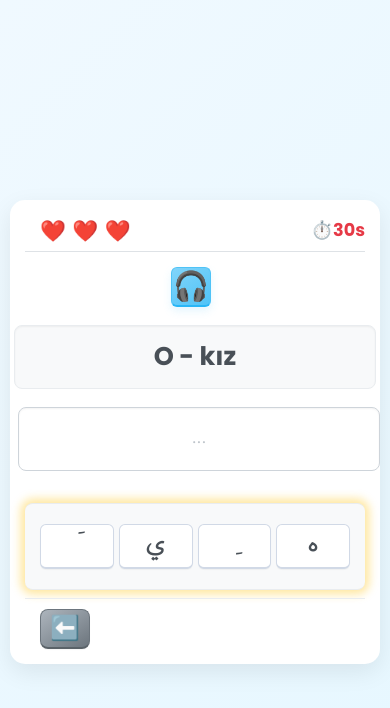
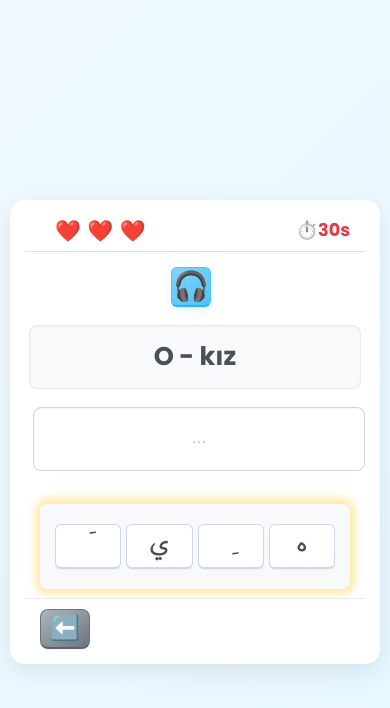
Before and after one commit to gdmrbg7541/dinleveyaz, a plain HTML site: page index.html in a window 390 px wide. Both pictures are taken after a click on the button "Seviye 1". Drawn offline with Linux system fonts and the light colour scheme.

Commit message:
Add files via upload

```diff
--- a/index.html
+++ b/index.html
@@ -10,23 +10,8 @@
 
     <style>
         html { font-size: 16px; }
-        body { font-family: 'Poppins', 'Harmattan', Arial, sans-serif; background: linear-gradient(135deg, #f0f9ff 0%, #e6f7ff 100%); color: #343a40; margin: 0; padding: 0.625rem; display: flex; /* Body'nin flex olması screen'i ortalamaya yardımcı olur */ justify-content: center; align-items: center; min-height: 100vh; overflow-x: hidden; overflow-y: auto; }
-
-        .screen {
-            width: 100%;
-            max-width: 50rem; /* İçerik max genişliği */
-            margin: 1rem auto;
-            background-color: #ffffff; /* Ana beyaz kutu geri geldi */
-            border-radius: 0.9375rem;
-            box-shadow: 0 0.5rem 1.5625rem rgba(0, 0, 0, 0.08);
-            padding: 0.9375rem; /* İç boşluk geri geldi */
-            box-sizing: border-box;
-            display: none; /* JS ile gösterilecek */
-            flex-direction: column;
-            align-items: center; /* İçeriği yatayda ortala */
-            /* Yükseklik kaldırıldı, içerik belirlesin */
-             /* min-height/max-height kaldırıldı */
-        }
+        body { font-family: 'Poppins', 'Harmattan', Arial, sans-serif; background: linear-gradient(135deg, #f0f9ff 0%, #e6f7ff 100%); color: #343a40; margin: 0; padding: 0.625rem; display: flex; justify-content: center; align-items: center; min-height: 100vh; overflow-x: hidden; overflow-y: auto; }
+        .screen { width: 100%; max-width: 50rem; margin: 1rem auto; background-color: #ffffff; border-radius: 0.9375rem; box-shadow: 0 0.5rem 1.5625rem rgba(0, 0, 0, 0.08); padding: 0.9375rem; box-sizing: border-box; display: none; flex-direction: column; align-items: center; }
         .screen.active { display: flex; }
         #gameScreen { flex-grow: 1; display: flex; flex-direction: column; overflow-y: auto; min-height: 0; width: 100%; }
 
@@ -35,105 +20,48 @@
         .title-container .emoji { font-size: 3.5rem; }
         .title-text h1 { font-size: 3rem; color: #004085; margin: 0; font-family: 'Poppins', sans-serif; text-shadow: 1px 1px 0 #d4eaff; }
         .title-text h2 { font-size: 2.2rem; font-weight: 700; color: #007bff; margin: 0; text-shadow: 1px 1px 0 #d4eaff; font-family: 'Harmattan', sans-serif; }
-        #homeScreen h3 { font-size: 1.3rem; font-family: 'Poppins', sans-serif; color: #6c757d; /* Biraz koyulaştı */ padding-bottom: 0.3rem; margin-top: 0.625rem; font-weight: 400; border-bottom: 1px solid #e9ecef; /* Ayırıcı çizgi geri geldi */ }
+        #homeScreen h3 { font-size: 1.3rem; font-family: 'Poppins', sans-serif; color: #6c757d; padding-bottom: 0.3rem; margin-top: 0.625rem; font-weight: 400; border-bottom: 1px solid #e9ecef; }
         #levelSelect { display: grid; grid-template-columns: repeat(2, 1fr); gap: 0.5rem; max-width: 21.875rem; width: 100%; margin: 0.5rem auto 0; }
 
-        /* GÜNCELLENDİ: Daha Görünür Buton Stili */
-        .key-button {
-            padding: 0.5rem 0.75rem; font-size: 1rem; font-weight: 600; font-family: inherit;
-            border: 1px solid #d1d9e6; /* İnce kenarlık */
-            border-bottom-width: 2px; /* Alt kenarlık */
-            border-radius: 0.375rem; cursor: pointer; transition: all 0.1s ease-out;
-            color: #495057; background-color: #f8f9fa; /* Çok açık gri arka plan */
-            box-shadow: 0 1px 1px rgba(0, 0, 0, 0.04); /* Hafif gölge */
-            display: inline-flex; justify-content: center; align-items: center; line-height: 1.2; vertical-align: middle; user-select: none; -webkit-user-select: none; -moz-user-select: none; -ms-user-select: none;
-        }
+        .key-button { padding: 0.5rem 0.75rem; font-size: 1rem; font-weight: 600; font-family: inherit; border: 1px solid #d1d9e6; border-bottom-width: 2px; border-radius: 0.375rem; cursor: pointer; transition: all 0.1s ease-out; color: #495057; background-color: #f8f9fa; box-shadow: 0 1px 1px rgba(0, 0, 0, 0.04); display: inline-flex; justify-content: center; align-items: center; line-height: 1.2; vertical-align: middle; user-select: none; -webkit-user-select: none; -moz-user-select: none; -ms-user-select: none; }
         .key-button:active:not(:disabled) { transform: translateY(1px); border-bottom-width: 1px; background-color: #e9ecef; }
         .key-button:hover:not(:disabled) { background-color: #e9ecef; border-color: #adb5bd; }
-
         .level-btn { background: linear-gradient(145deg, #a7d7c5, #74b49b); border-color: #74b49b; border-bottom-color: #5c9986; color: white; font-weight: 700; font-size: 1.3rem; padding: 0.75rem 1.25rem; }
         .level-btn.selected { background: linear-gradient(145deg, #79a2d8, #537bb8); border-color: #537bb8; border-bottom-color: #3e6093; box-shadow: 0 0 0.625rem rgba(83, 123, 184, 0.5); }
         .level-btn:hover:not(.selected):not(:disabled) { background: linear-gradient(145deg, #b8e0d2, #8ccab3); border-color:#8ccab3; }
         .level-btn:active:not(.selected):not(:disabled) { background: linear-gradient(145deg, #96c9b8, #74b49b); transform: translateY(1px); border-bottom-width: 1px; }
 
-        .action-btn { font-size: 1.3rem; border-radius: 0.5rem; padding: 0.75rem 1.5625rem; }
+        .action-btn { font-size: 1.3rem; border-radius: 0.5rem; padding: 0.625rem 1.25rem; }
         #backToHomeButton { font-size: 1.8rem; width: 3.75rem; height: 3.125rem; padding: 0.5rem 0.9375rem; background: linear-gradient(145deg, #adb5bd, #6c757d); border-color: #6c757d; border-bottom-color: #5a6268; color: white; }
         #backToHomeButton:hover:not(:disabled) { background: linear-gradient(145deg, #bec3c7, #7c858d); border-color: #7c858d; }
         #backToHomeButton:active:not(:disabled) { background: linear-gradient(145deg, #adb5bd, #6c757d); transform: translateY(1px); border-bottom-width: 1px; }
 
-        /* Sayfa 2 */
-        .game-header { display: flex; justify-content: flex-end; align-items: center; padding-bottom: 0.3125rem; border-bottom: 1px solid #dee2e6; margin-bottom: 0.625rem; flex-shrink: 0; width: 100%; box-sizing: border-box;}
+        .game-header, .game-main, .game-footer { width: 100%; max-width: 50rem; margin-left: auto; margin-right: auto; box-sizing: border-box; }
+        .game-header { display: flex; justify-content: flex-end; align-items: center; padding-bottom: 0.3125rem; border-bottom: 1px solid #dee2e6; margin-bottom: 0.625rem; flex-shrink: 0; padding-left: 0.9375rem; padding-right: 0.9375rem;}
         .header-info { font-size: 1.3rem; font-weight: bold; font-family: 'Poppins', sans-serif; margin-left: 0.9375rem; }
         #timerDisplay { color: #e63946; margin-left: auto;}
         #mistakeCounter { color: #e63946; font-size: 1.5rem; letter-spacing: 1px; }
-
-        .game-main { text-align: center; flex-grow: 1; display: flex; flex-direction: column; min-height: 0; gap: 0.625rem; width: 100%; box-sizing: border-box; }
-        .display-row { display: flex; align-items: center; gap: 0.5rem; margin-bottom: 0; flex-shrink: 0; width: 100%; padding: 0.5rem 0; }
+        .game-main { text-align: center; flex-grow: 1; display: flex; flex-direction: column; min-height: 0; gap: 0.625rem; padding-left: 0.9375rem; padding-right: 0.9375rem; }
+        .display-row { display: flex; align-items: center; gap: 0.5rem; margin-bottom: 0; flex-shrink: 0; padding: 0.5rem 0; }
         #audioControl { order: -1; align-self: center; flex-shrink: 0; margin-right: 0.5rem; }
-        #turkishWord, #arabicOutputContainer {
-            flex: 1;
-            padding: 0.375rem 0.625rem;
-            min-height: 3.125rem;
-            display: flex;
-            align-items: center;
-            position: relative;
-            background-color: #f8f9fa; /* Hafif arka plan */
-            border: 1px solid #e9ecef; /* İnce kenarlık */
-            border-radius: 0.5rem; /* Yuvarlak köşeler */
-            box-shadow: inset 0 1px 2px rgba(0,0,0,0.05); /* İç gölge */
-        }
+        #turkishWord, #arabicOutputContainer { flex: 1; padding: 0.375rem 0.625rem; min-height: 3.125rem; display: flex; align-items: center; position: relative; background-color: #f8f9fa; border: 1px solid #e9ecef; border-radius: 0.5rem; box-shadow: inset 0 1px 2px rgba(0,0,0,0.05); }
         #turkishWord { justify-content: flex-end; font-weight: 700; font-family: 'Poppins', sans-serif; color: #495057; font-size: clamp(1.4rem, 3vw, 2.2rem); overflow-wrap: break-word; word-break: break-word; text-align: right; line-height: 1.3; }
         #arabicOutputContainer { gap: 0.5rem; direction: rtl; padding: 0.375rem 0.625rem; border: 1px solid #ced4da; margin-left: 0.5rem; justify-content: center; background-color: #fff; }
         #arabicOutputDisplay { width: auto; max-width: 100%; white-space: normal; word-break: break-all; text-align: center; font-family: 'Harmattan', Arial, sans-serif; font-weight: 700; line-height: 1.3; border: none; background: none; padding: 0; box-shadow: none; direction: rtl; cursor: default; font-size: clamp(1.6rem, 4vw, 3rem); transition: border-color 0.3s, background-color 0.3s; color: #212529; }
         #arabicOutputDisplay.empty::before { content: '...'; color: #adb5bd; font-weight: normal; font-size: 1.3rem; opacity: 0.8; width: 100%; text-align: center;}
         #correctAnswerContainer { display: none !important; }
         #correctAnswerDisplay { display: none !important; }
-
-        #letterBankContainer {
-            border-bottom: 1px solid #e9ecef;
-            border-top: 1px solid #e9ecef;
-            overflow-y: auto;
-            padding: 0.9375rem 0.625rem;
-            margin: auto 0;
-            transition: box-shadow 0.3s;
-            flex-shrink: 1;
-            background-color: #f8f9fa; /* Hafif arka plan */
-            width: 100%;
-            box-sizing: border-box;
-        }
-        #letterBank {
-            display: grid;
-            grid-template-columns: repeat(auto-fit, minmax(3.75rem, 1fr));
-            gap: 0.5rem;
-            justify-content: center;
-            align-content: center;
-            direction: rtl;
-            padding: 0.3125rem;
-            max-width: 43.75rem;
-            margin: 0 auto;
-        }
-        .letter-bank-btn {
-            composes: key-button; /* Temel stil */
-            font-family: 'Harmattan', Arial, sans-serif;
-            font-weight: 700;
-            font-size: 2.2rem;
-            width: 100%; /* Grid hücresini doldur */
-            height: 3.4375rem;
-            padding: 0;
-            margin: 0;
-            background-color: #fff; /* Beyaz butonlar */
-            color: #495057; /* Normal renk */
-        }
+        #letterBankContainer { border-bottom: 1px solid #e9ecef; border-top: 1px solid #e9ecef; overflow-y: auto; padding: 0.9375rem 0.625rem; margin: auto 0; transition: box-shadow 0.3s; flex-shrink: 1; background-color: #f8f9fa; width: 100%; box-sizing: border-box;}
+        #letterBank { display: grid; grid-template-columns: repeat(auto-fit, minmax(3.75rem, 1fr)); gap: 0.5rem; justify-content: center; align-content: center; direction: rtl; padding: 0.3125rem; max-width: 43.75rem; margin: 0 auto; }
+        .letter-bank-btn { composes: key-button; font-family: 'Harmattan', Arial, sans-serif; font-weight: 700; font-size: 2.2rem; width: 100%; height: 3.4375rem; padding: 0; margin: 0; background-color: #fff; color: #495057; }
         .letter-bank-btn.hareke-char { font-size: 2rem; }
         .letter-bank-btn.hareke-fatha { align-items: flex-start; padding-top: 0.3125rem; }
         .letter-bank-btn.hareke-kasra { align-items: flex-end; padding-bottom: 0.3125rem; }
         .letter-bank-btn.hareke-normal { align-items: center; }
         .letter-bank-btn.char-only { align-items: center; }
-        /* Aktif/Hover efektleri key-button'dan geliyor */
         .letter-bank-btn.correct-form { background-color: #d1e7dd !important; border-color: #74b49b; color: #155724 !important; cursor: default; }
         .letter-bank-btn.error-form { background-color: #f8d7da !important; border-color: #f5c6cb; color: #721c24 !important; animation: shake 0.3s ease-in-out; }
         @keyframes shake { 10%, 90% { transform: translate3d(-1px, 0, 0); } 20%, 80% { transform: translate3d(2px, 0, 0); } 30%, 50%, 70% { transform: translate3d(-4px, 0, 0); } 40%, 60% { transform: translate3d(4px, 0, 0); } }
-
         #helperGrid { display: none; }
         .char-btn { display: none; }
         .separator { display: none; }
@@ -141,12 +69,10 @@
         #audioControl button { font-size: 2rem; width: 3.125rem; height: 3.125rem; padding: 0; color: white; font-family: 'Arial', sans-serif; flex-shrink: 0; background: linear-gradient(145deg, #81d4fa, #4fc3f7); border-color: #4fc3f7; border-bottom-color: #29b6f6; box-shadow: 0 0.25rem 0.5rem rgba(79, 195, 247, 0.15); font-size: 1.8rem; }
         #audioControl button:hover:not(:disabled) { background: linear-gradient(145deg, #9fe0fc, #6acff8); border-color: #6acff8; }
         #audioControl button:active:not(:disabled) { background: linear-gradient(145deg, #6acff8, #4fc3f7); transform: translateY(1px); border-bottom-width: 1px;}
-
-        .highlight-active { box-shadow: 0 0 0.625rem 0.25rem rgba(255, 193, 7, 0.4) !important; /* Daha yumuşak vurgu */ border-radius: 0.5rem; /* Vurgu için */ }
+        .highlight-active { box-shadow: 0 0 0.625rem 0.25rem rgba(255, 193, 7, 0.4) !important; border-radius: 0.5rem; }
         :disabled { background-color: #e9ecef !important; color: #adb5bd !important; border-color: #dee2e6 !important; border-bottom-color: #adb5bd !important; cursor: not-allowed !important; transform: none !important; box-shadow: none !important; opacity: 0.65 !important; }
         .letter-bank-btn.correct-form:disabled { background-color: #d1e7dd !important; border-color: #74b49b !important; color: #155724 !important; opacity: 0.75 !important; }
-
-        .game-footer { text-align: center; flex-shrink: 0; padding-top: 0.625rem; /* Azaltıldı */ margin-top: auto; border-top: 1px solid #e9ecef; display: flex; justify-content: flex-start; align-items: center; width: 100%; padding-left: 0.9375rem; padding-right: 0.9375rem; box-sizing: border-box; }
+        .game-footer { text-align: center; flex-shrink: 0; padding-top: 0.625rem; margin-top: auto; border-top: 1px solid #e9ecef; display: flex; justify-content: flex-start; align-items: center; width: 100%; padding-left: 0.9375rem; padding-right: 0.9375rem; }
         #checkButton { display: none; }
         #nextButton { display: none; }
         #backToHomeButton { margin-left: 0; margin-right: auto; }
@@ -162,10 +88,9 @@
              #audioControl button { width: 100%; height: 100%; font-size: 2.2rem; }
         }
         @media (max-width: 48rem) {
-            /* .screen { padding: 0.625rem; } */
              #turkishWord, #arabicOutputDisplay { font-size: clamp(1.6rem, 4.5vw, 2.2rem); }
              #audioControl button { font-size: 1.6rem; width: 2.8125rem; height: 2.8125rem;}
-             #audioControl { width: auto; height: auto;} /* Ses butonu küçülsün */
+             #audioControl { width: auto; height: auto;}
              .key-button { padding: 0.375rem 0.625rem; font-size: 0.9rem; }
              .action-btn { font-size: 1.1rem; padding: 0.625rem 1.25rem; }
              #backToHomeButton { font-size: 1.5rem; width: 3.125rem; height: 2.5rem; padding: 0.375rem 0.625rem; }
@@ -228,9 +153,9 @@
     </div>
 
     <script>
-        // *** GÜNCELLENDİ: JavaScript (Ekran Geçiş Düzeltmesi) ***
+        // *** GÜNCELLENDİ: JavaScript (loadWord'a otomatik çalma eklendi, playAudio güncellendi) ***
 
-        const gameData = {
+        const gameData = { /* ... gameData içeriği değişmedi ... */
              1: { timePerLetter: 8, words: [ { ar: "نَعَمْ", base_ar:"نعم", tr: "Evet" }, { ar: "قَلَمٍ", base_ar:"قلم", tr: "Kalem" }, { ar: "لَعِبَ", base_ar:"لعب", tr: "Oyun oynama" }, { ar: "عَمَلٌ", base_ar:"عمل", tr: "Çalışma" }, { ar: "فَشَلٌ", base_ar:"فشل", tr: "Başarısızlık" }, { ar: "كَسَلٌ", base_ar:"كسل", tr: "Tembellik" }, { ar: "ذَهَبٍ", base_ar:"ذهب", tr: "Altın" }, { ar: "سَمَكٍ", base_ar:"سمك", tr: "Balık" }, { ar: "هُوَ", base_ar:"هو", tr: "O - erkek" }, { ar: "هِيَ", base_ar:"هي", tr: "O - kız" }, { ar: "مِنْ", base_ar:"من", tr: "-den, -dan" } ] },
              2: { timePerLetter: 7, words: [ { ar: "هُوَ", base_ar:"هو", tr: "O" }, { ar: "هِيَ", base_ar:"هي", tr: "O" }, { ar: "عَنْ", base_ar:"عن", tr: "Baba" }, { ar: "لَمْ", base_ar:"لم", tr: "-medi, -madı" }, { ar: "نَعَمْ", base_ar:"نعم", tr: "Evet" }, { ar: "جَلَسَ", base_ar:"جلس", tr: "Oturdu" }, { ar: "كَتَبَ", base_ar:"كتب", tr: "Çalıştı" }, { ar: "ذَهَب", base_ar:"ذهب", tr: "Altın" }, { ar: "بَحْرٌ", base_ar:"بحر", tr: "Deniz" }, { ar: "مَطْبَخٌ", base_ar:"مطبخ", tr: "Oturuyor" }, { ar: "يَكْتُبُ", base_ar:"يكتب", tr: "Yazıyor" }, { ar: "يَغْسِلُ", base_ar:"يغسل", tr: "Yıkıyor" } ] },
              3: { timePerLetter: 6, words: [ { ar: "لَا", base_ar:"ل", tr: "Hayır" }, { ar: "أَنَا", base_ar:"ن", tr: "Ben" }, { ar: "بَابٌ", base_ar:"بب", tr: "Kapı" }, { ar: "هُنَا", base_ar:"هن", tr: "Burada" }, { ar: "خَارِجًا", base_ar:"خرج", tr: "Dışında" }, { ar: "يَشْرَبُ", base_ar:"يشرب", tr: "Yazıyor" }, { ar: "يَغْسِلُ", base_ar:"يغسل", tr: "Yıkıyor" }, { ar: "غَسَلَ", base_ar:"غسل", tr: "Yıkadı" }, { ar: "نَعَمْ", base_ar:"نعم", tr: "Evet" }, { ar: "قَلَمٍ", base_ar:"قلم", tr: "Kalem" }, { ar: "سَمَك", base_ar:"سمك", tr: "Balık" }, { ar: "أَنْ", base_ar:"ن", tr: "-mek, mak" }, { ar: "إِنْ", base_ar:"ن", tr: "-se, -sa" } ] },
@@ -268,20 +193,71 @@
 
         const synth = window.speechSynthesis;
         let voices = [];
-        function populateVoices() { voices = synth.getVoices().filter(voice => voice.lang.startsWith('ar')); }
-        synth.onvoiceschanged = populateVoices;
-        populateVoices();
+        function populateVoices() {
+            voices = synth.getVoices().filter(voice => voice.lang.startsWith('ar'));
+            console.log("Voices loaded:", voices.length);
+        }
+        setTimeout(populateVoices, 50);
+        if (synth.onvoiceschanged !== undefined) {
+             synth.onvoiceschanged = populateVoices;
+        }
+
+        // GÜNCELLENDİ: playAudio ve speakWord (Daha sağlam)
         function playAudio() {
-            if (synth.speaking) synth.cancel();
-            if (originalWord) {
-                const utterance = new SpeechSynthesisUtterance(originalWord);
-                const arabicVoice = voices.find(v => v.lang === 'ar-SA') || voices[0];
-                if (arabicVoice) utterance.voice = arabicVoice;
-                else utterance.lang = 'ar-SA';
-                utterance.rate = 0.8;
-                synth.speak(utterance);
+            console.log("playAudio called. Original word:", originalWord);
+            if (!originalWord) {
+                 console.warn("No originalWord set to play.");
+                 return;
             }
-        }
+            if (synth.speaking) {
+                console.log("Synth is speaking, cancelling previous utterance.");
+                synth.cancel();
+                 setTimeout(speakWord, 50);
+                 return;
+            }
+             speakWord();
+         }
+
+         function speakWord() {
+             console.log("speakWord attempting to speak.");
+             if (voices.length === 0) {
+                 console.warn("Voices array is empty. Attempting to populate again.");
+                 populateVoices();
+                 // Hata durumunda ses çalmadan devam etme, ancak oyunu engelleme
+                 if (voices.length === 0) {
+                      console.error("Could not load voices. Speech synthesis might not work.");
+                      // alert("Ses motoru yüklenemedi."); // Opsiyonel: Kullanıcıyı bilgilendir
+                      return;
+                 }
+             }
+
+             const utterance = new SpeechSynthesisUtterance(originalWord);
+             const arabicVoice = voices.find(v => v.lang === 'ar-SA') || voices.find(v => v.lang.startsWith('ar')) || null;
+
+             if (arabicVoice) {
+                 console.log("Using voice:", arabicVoice.name, arabicVoice.lang);
+                 utterance.voice = arabicVoice;
+             } else {
+                 console.warn("Arabic voice not found, using default lang 'ar'.");
+                 utterance.lang = 'ar';
+             }
+             utterance.rate = 0.8;
+
+             utterance.onerror = (event) => {
+                  console.error("SpeechSynthesisUtterance Error:", event.error);
+                  // alert(`Ses hatası: ${event.error}`); // Kullanıcıyı rahatsız etmemek için kaldırıldı
+             };
+             utterance.onend = () => { console.log("Speech finished."); };
+
+             try {
+                 console.log("Calling synth.speak().");
+                 synth.speak(utterance);
+             } catch (e) {
+                 console.error("Error calling synth.speak():", e);
+                 // alert(`Ses başlatma hatası: ${e.message}`); // Kullanıcıyı rahatsız etmemek için kaldırıldı
+             }
+         }
+
 
         function updateMistakeDisplay() {
             let hearts = '';
@@ -309,24 +285,23 @@
             startGame();
         }
 
-        // GÜNCELLENDİ: startGame (Ekran geçişini DOĞRUDAN display ile yapar)
         function startGame() {
             clearTimeout(autoNextTimeout);
             currentWordIndex = 0;
             levelWords = [...gameData[currentLevel].words].sort(() => Math.random() - 0.5);
             homeScreen.classList.remove('active');
-            homeScreen.style.display = 'none'; // Kesinlikle gizle
+            homeScreen.style.display = 'none';
             gameScreen.classList.add('active');
-            gameScreen.style.display = 'flex'; // Kesinlikle göster
+            gameScreen.style.display = 'flex';
             history.pushState({ screen: 'game' }, '', '#game');
             if (selectedLevelBtn) selectedLevelBtn.classList.remove('selected');
             selectedLevelBtn = document.querySelector(`.level-btn[data-level='${currentLevel}']`);
             if (selectedLevelBtn) selectedLevelBtn.classList.add('selected');
-            letterBankContainer.style.display = 'block'; // Bu grid içinde olduğu için block kalmalı
+            letterBankContainer.style.display = 'block';
             loadWord();
         }
 
-
+        // GÜNCELLENDİ: loadWord (Otomatik ses çalma eklendi)
         function loadWord() {
             clearTimeout(autoNextTimeout);
             gameActive = true;
@@ -347,8 +322,8 @@
             updateMistakeDisplay();
             arabicOutputEl.textContent = '';
             arabicOutputEl.classList.add('empty');
-            arabicOutputEl.style.borderColor = '#ced4da'; // Renk sıfırlama
-            // arabicOutputEl.style.backgroundColor = 'transparent'; // Arka plan yok
+            arabicOutputEl.style.borderColor = '#ced4da';
+            arabicOutputEl.style.backgroundColor = 'transparent';
             disableAllButtons(false);
             populateLetterBank();
             highlightExpectedInput();
@@ -357,6 +332,7 @@
             remainingTime = letterCount * timePerLetter;
             timerDisplay.textContent = `⏱️${remainingTime}s`;
             startTimer();
+            // Otomatik sesi geri ekle
             setTimeout(playAudio, 500);
         }
 
@@ -451,7 +427,6 @@
             loadWord();
         }
 
-        // GÜNCELLENDİ: showHomeScreen (Ekran geçişini DOĞRUDAN display ile yapar)
         function showHomeScreen() {
             clearTimeout(autoNextTimeout);
             gameActive = false;
@@ -466,7 +441,6 @@
                 selectedLevelBtn = null;
             }
         }
-
 
         function highlightExpectedInput(clear = false) {
              letterBankContainer.classList.remove('highlight-active');
@@ -528,8 +502,9 @@
             homeScreen.classList.add('active');
             homeScreen.style.display = 'flex'; // Sadece ana ekranı göster
              history.replaceState({ screen: 'home' }, '', window.location.pathname);
-            populateVoices();
+            populateVoices(); // Sesleri yüklemeyi başlat
         }
+
 
         initializeApp();
 
```
